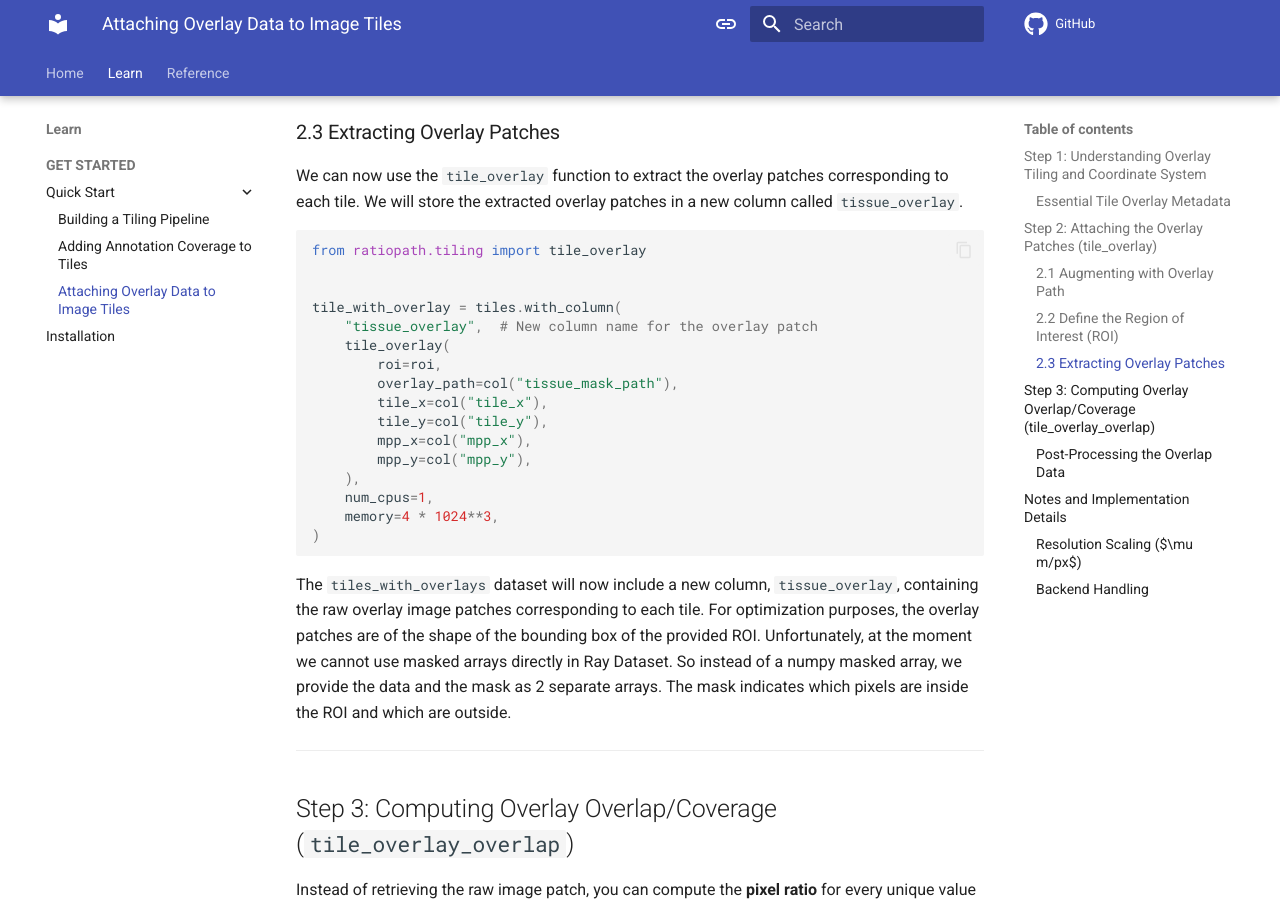
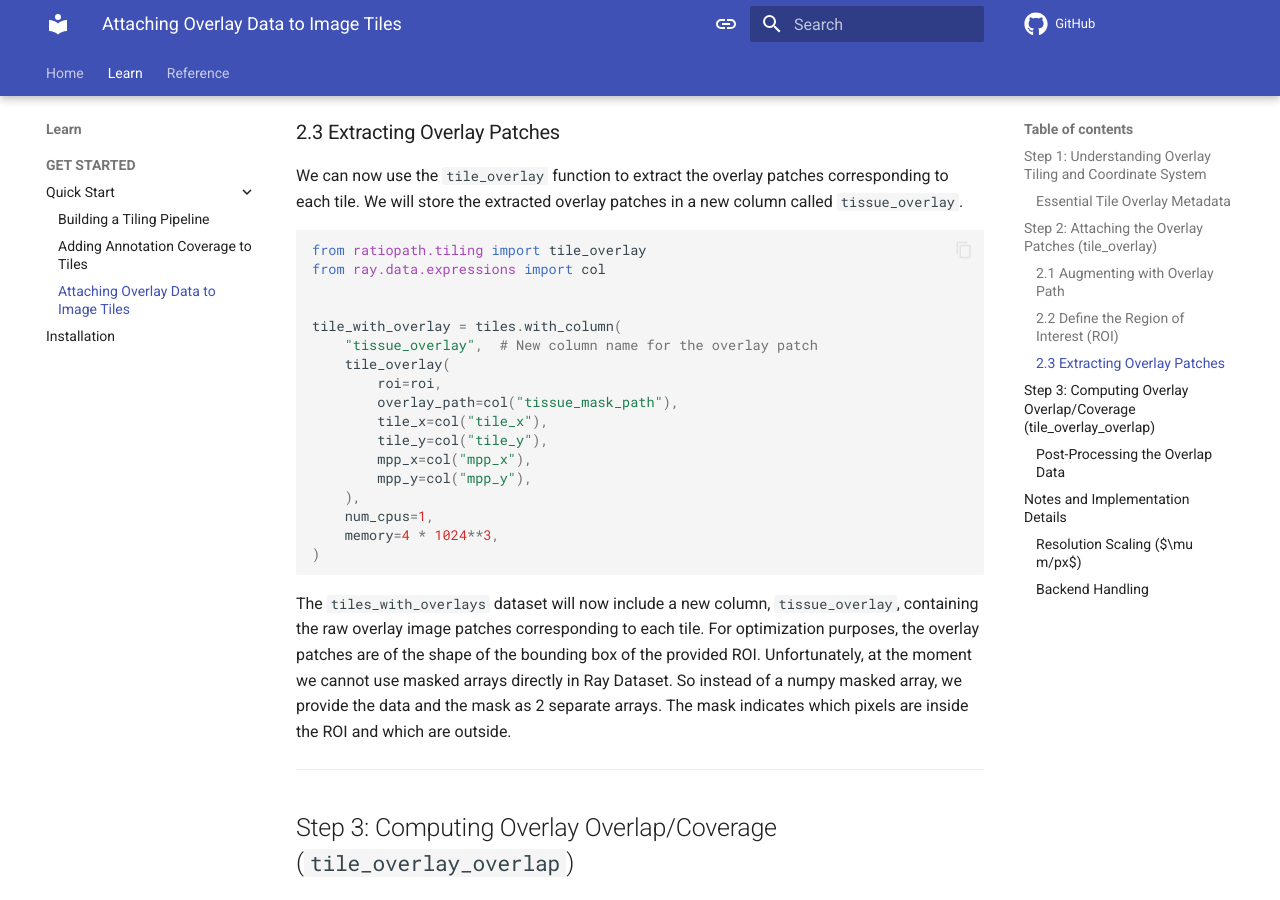
Before and after one commit to RationAI/ratiopath, an MkDocs documentation site: the page built from docs/learn/get-started/quick-start/overlays.md, in a window 1280 px wide and 900 px high, scrolled down 1915 px. Built offline with MkDocs 1.6.1 and Material for MkDocs 9.7.7, drawn with Linux system fonts in a browser that asks for light colours; comment, search, counter and statistics services are not loaded; the version menu is left out.

Commit message:
feat: fix

`````diff
--- a/docs/learn/get-started/quick-start/overlays.md
+++ b/docs/learn/get-started/quick-start/overlays.md
@@ -63,6 +63,7 @@ We can now use the `tile_overlay` function to extract the overlay patches corres
 
 ````python
 from ratiopath.tiling import tile_overlay
+from ray.data.expressions import col
 
 
 tile_with_overlay = tiles.with_column(
`````
